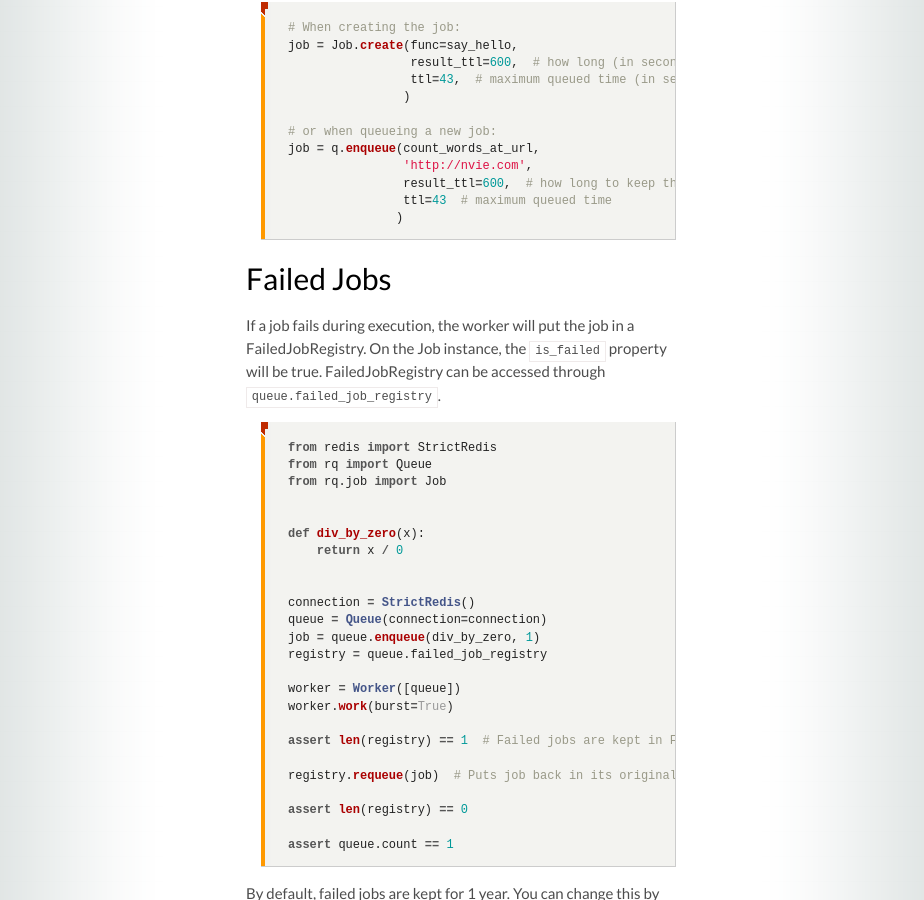
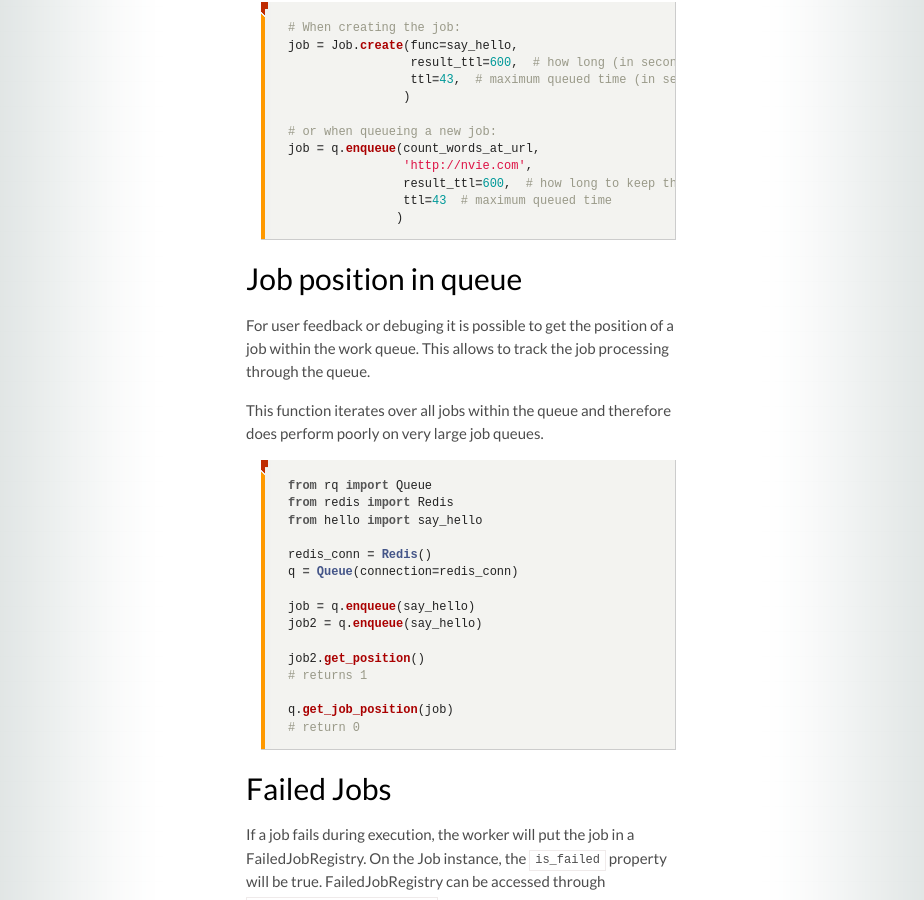
Before and after one commit to rq/rq, a Jekyll site: the page built from docs/docs/jobs.md, in a window 1280 px wide and 900 px high, scrolled down 4268 px. Shown: the whole window, without its empty margins (179-1103 px from the left). Built offline with Jekyll 4.4.1, drawn with Linux system fonts in a browser that asks for light colours; some web fonts are replaced; comment, search, counter and statistics services are not loaded.

Commit message:
Add get_job_position and get_position feature
Fix #1197

Signed-off-by: Paul Spooren <mail@aparcar.org>

````diff
--- a/docs/docs/jobs.md
+++ b/docs/docs/jobs.md
@@ -191,6 +191,32 @@ job = q.enqueue(count_words_at_url,
                )
 ```
 
+## Job position in queue
+
+For user feedback or debuging it is possible to get the position of a job
+within the work queue. This allows to track the job processing through the
+queue.
+
+This function iterates over all jobs within the queue and therefore does
+perform poorly on very large job queues.
+
+```python
+from rq import Queue
+from redis import Redis
+from hello import say_hello
+
+redis_conn = Redis()
+q = Queue(connection=redis_conn)
+
+job = q.enqueue(say_hello)
+job2 = q.enqueue(say_hello)
+
+job2.get_position()
+# returns 1
+
+q.get_job_position(job)
+# return 0
+```
 
 ## Failed Jobs
 
````
Also changed, not shown: rq/job.py (+7 -0 lines), rq/queue.py (+13 -0 lines), tests/test_job.py (+10 -0 lines), tests/test_queue.py (+12 -0 lines).
